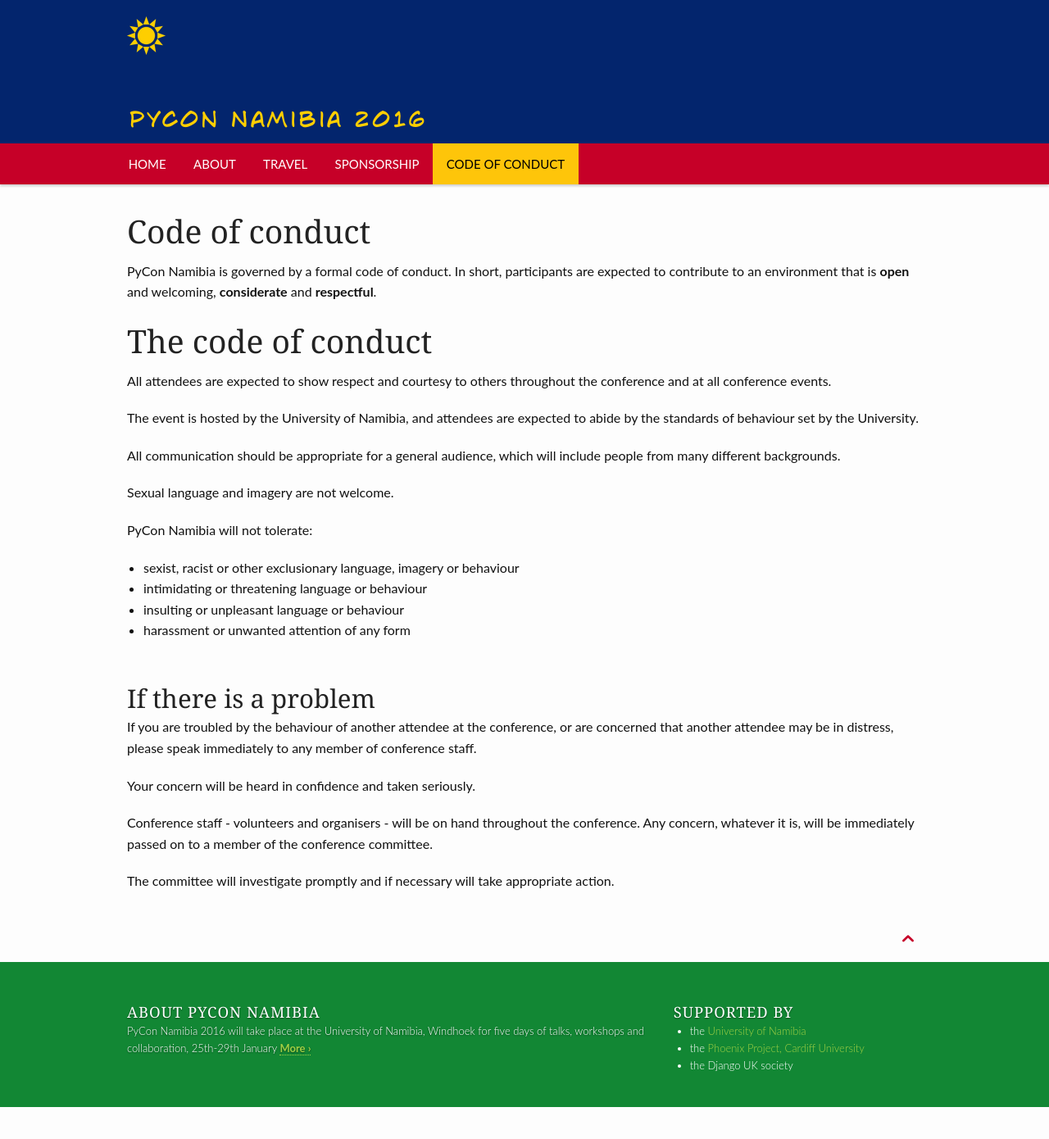
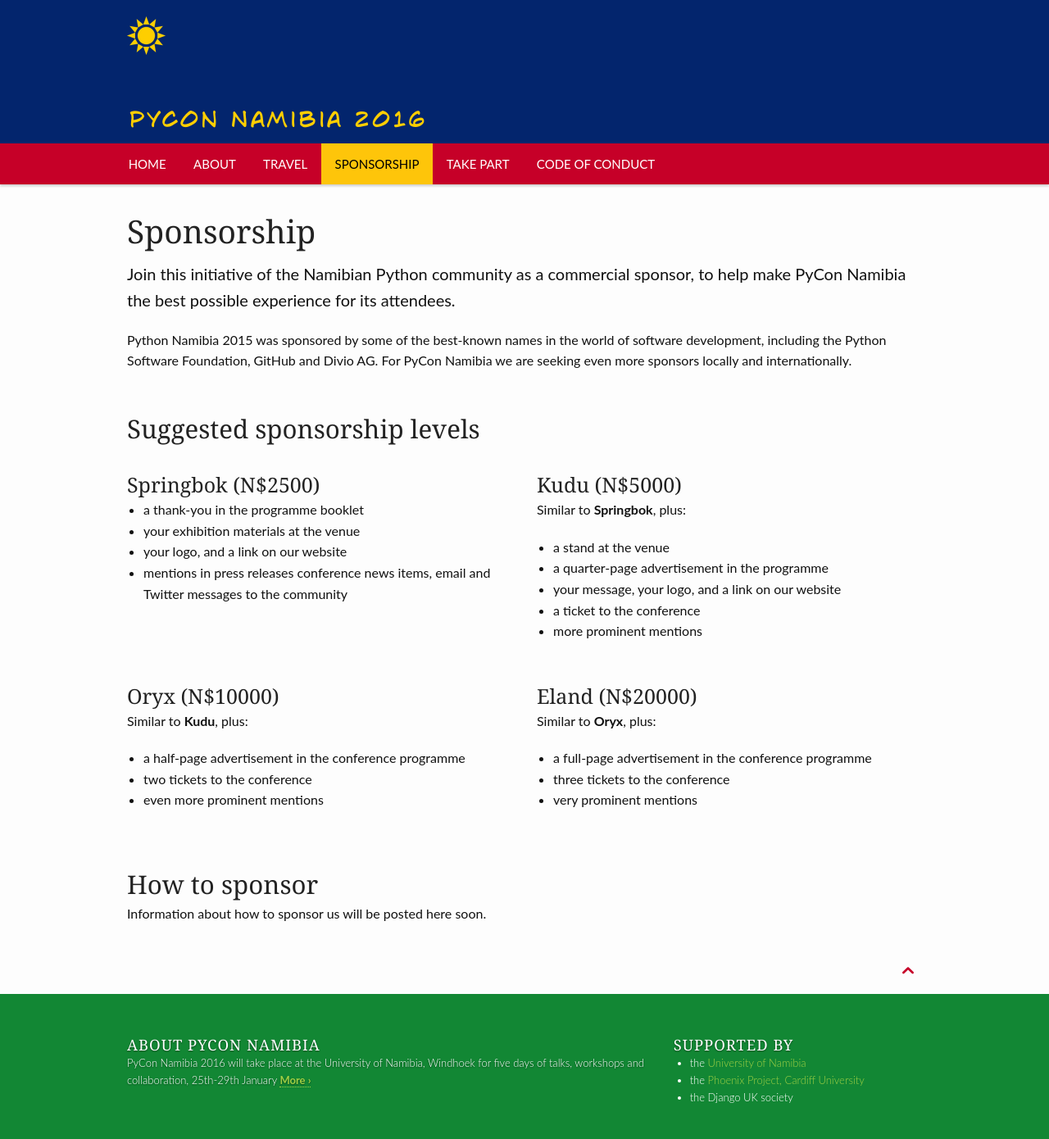
Before and after one commit to python-namibia/python-namibia.github.io-2016, a Jekyll site: the page built from pages/sponsorship.md, in a window 1280 px wide. Shown: the whole page at 82% size. Built offline with Jekyll 4.4.1, drawn with Linux system fonts in a browser that asks for light colours; before the commit the page ends 1351 px from its top, so only the background shows below that.

Commit message:
More content

```diff
--- a/_data/navigation.yml
+++ b/_data/navigation.yml
@@ -14,6 +14,10 @@
   url: "/sponsorship/"
   side: left
 
+- title: Take part
+  url: "/take-part/"
+  side: left
+
 - title: Code of Conduct
   url: "/code-of-conduct/"
   side: left
--- a/_layouts/page.html
+++ b/_layouts/page.html
@@ -2,7 +2,7 @@
 layout: default
 format: post
 ---
-<div class="row t30">
+<div class="row">
 	<div class="medium-8 columns{% if page.sidebar == NULL %} medium-offset-2 end{% endif %}{% if page.sidebar == "left" %} medium-push-4{% endif %}">
 		<article itemscope itemtype="http://schema.org/Article">
 			<header>
--- a/pages/sponsorship.md
+++ b/pages/sponsorship.md
@@ -1,34 +1,59 @@
 ---
 layout: page-fullwidth
-title: "Code of conduct"
-permalink: "/code-of-conduct/"
+title: "Sponsorship"
+permalink: "/sponsorship/"
+teaser: Join this initiative of the Namibian Python community as a commercial sponsor, to help make PyCon Namibia the best possible experience for its attendees.
 ---
-PyCon Namibia is governed by a formal code of conduct. In short, participants are expected to
-contribute to an environment that is **open** and welcoming, **considerate** and **respectful**.
+Python Namibia 2015 was sponsored by some of the best-known names in the world of software development, including the Python Software Foundation, GitHub and Divio AG. For PyCon Namibia we are seeking even more sponsors locally and internationally.
 
-# The code of conduct
+## Suggested sponsorship levels
 
-All attendees are expected to show respect and courtesy to others throughout the conference and at all conference events.
+<div class="row">
+  <div class="large-6 columns">
+      <h3>Springbok (N$2500)</h3>
+      <ul>
+          <li>a thank-you in the programme booklet</li>
+          <li>your exhibition materials at the venue</li>
+          <li>your logo, and a link on our website</li>
+          <li>mentions in press releases conference news items, email and Twitter messages to the      community</li>
+        </ul>
+  </div>
+  <div class="large-6 columns">
+      <h3>Kudu (N$5000)</h3>
+      <p>Similar to <strong>Springbok</strong>, plus:</p>
+      <ul>
+        <li>a stand at the venue</li>
+      <li>a quarter-page advertisement in the programme</li>
+      <li>your message, your logo, and a link on our website</li>
+      <li>a ticket to the conference</li>
+      <li>more prominent mentions</li>
+    </ul>
+  </div>
+</div>
 
-The event is hosted by the University of Namibia, and attendees are expected to abide by the standards of behaviour set by the University.
+<div class="row">
+  <div class="large-6 columns">
+      <h3>Oryx (N$10000)</h3>
+      <p>Similar to <strong>Kudu</strong>, plus:</p>
+      <ul>
+      <li>a half-page advertisement in the conference programme</li>
+            <li>two tickets to the conference</li>
+            <li>even more prominent mentions</li>
+    </ul>
+  </div>
+  <div class="large-6 columns">
+      <h3>Eland (N$20000)</h3>
+      <p>Similar to <strong>Oryx</strong>, plus:</p>
+      <ul>
 
-All communication should be appropriate for a general audience, which will include people from many different backgrounds.
+<li>a full-page advertisement in the conference programme</li>
+<li>three tickets to the conference</li>
+<li>very prominent mentions</li>
 
-Sexual language and imagery are not welcome.
+    </ul>
+  </div>
+</div>
 
-PyCon Namibia will not tolerate:
+## How to sponsor
 
-* sexist, racist or other exclusionary language, imagery or behaviour
-* intimidating or threatening language or behaviour
-* insulting or unpleasant language or behaviour
-* harassment or unwanted attention of any form
-
-## If there is a problem
-
-If you are troubled by the behaviour of another attendee at the conference, or are concerned that another attendee may be in distress, please speak immediately to any member of conference staff.
-
-Your concern will be heard in confidence and taken seriously.
-
-Conference staff - volunteers and organisers - will be on hand throughout the conference. Any concern, whatever it is, will be immediately passed on to a member of the conference committee.
-
-The committee will investigate promptly and if necessary will take appropriate action.
+Information about how to sponsor us will be posted here soon.
```
Also changed, not shown: _layouts/frontpage.html (+9 -5 lines), pages/code-of-conduct.md (+26 -46 lines), pages/get-involved.md (added, +32 -0 lines), pages/pages-root-folder/index.md (+2 -3 lines).
